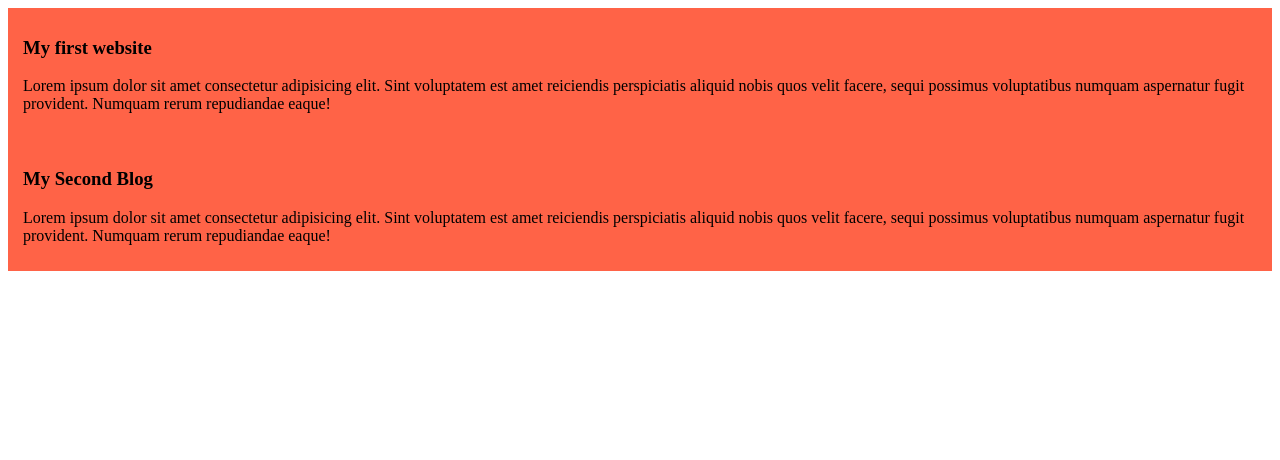
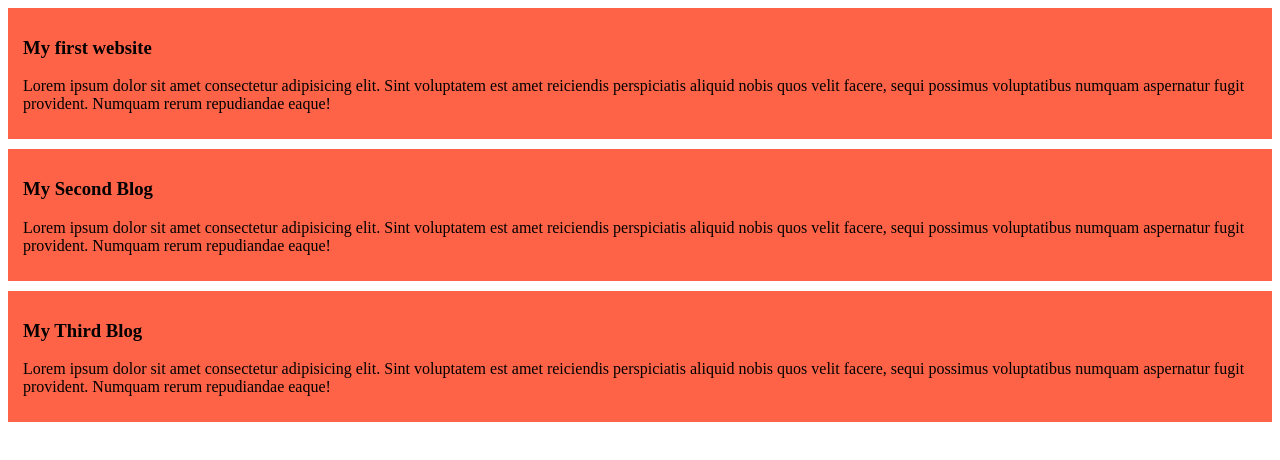
Before and after one commit to sahinactive/My-simple-Website, a plain HTML site: page index.html in a window 1280 px wide. Drawn offline with Linux system fonts and the light colour scheme.

```diff
--- a/index.html
+++ b/index.html
@@ -21,6 +21,12 @@
       nobis quos velit facere, sequi possimus voluptatibus numquam aspernatur fugit provident. Numquam rerum repudiandae
       eaque!</p>
   </div>
+  <div>
+    <h3>My Third Blog</h3>
+    <p>Lorem ipsum dolor sit amet consectetur adipisicing elit. Sint voluptatem est amet reiciendis perspiciatis aliquid
+      nobis quos velit facere, sequi possimus voluptatibus numquam aspernatur fugit provident. Numquam rerum repudiandae
+      eaque!</p>
+  </div>
 </body>
 
 </html>
--- a/styles/blog.css
+++ b/styles/blog.css
@@ -1,4 +1,5 @@
 div{
   background-color: tomato;
   padding: 10px 15px;
+  margin-bottom: 10px;
 }
```
